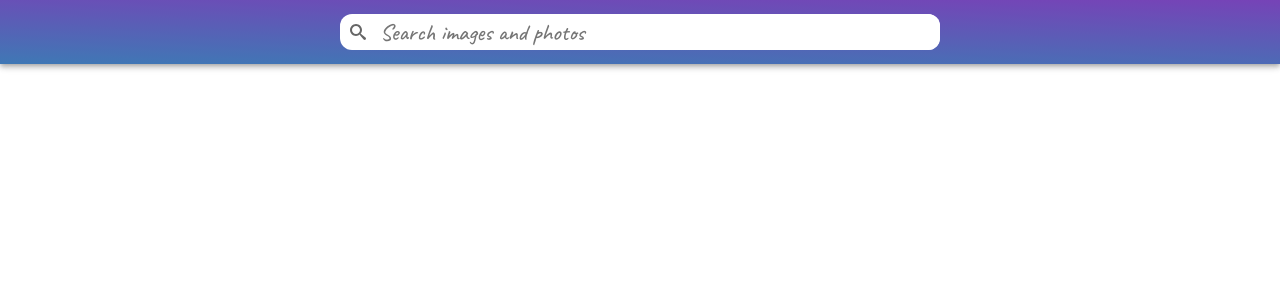
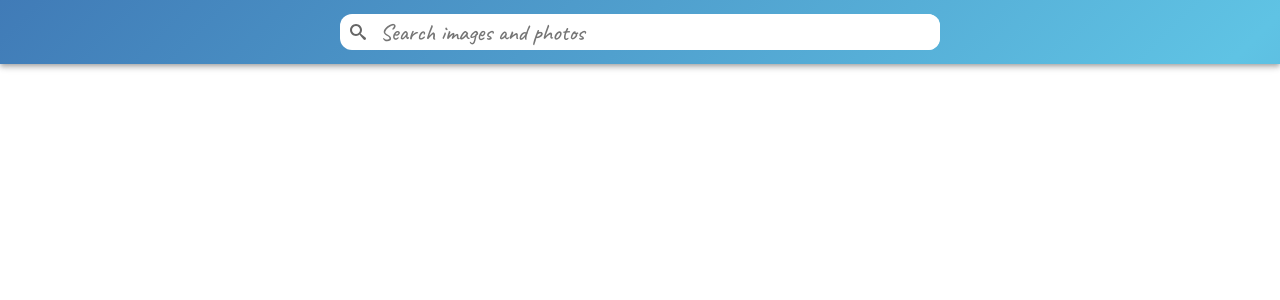
Before and after one commit to YevhenChementsov/react-image-finder-hooks, a React (Vite) app: page / in a window 1280 px wide. Shown: the top 300 px of the page. Built offline with nearby package versions, Linux system fonts and the light colour scheme.

Commit message:
Update main app theme

```diff
--- a/src/components/ImageGalleryItem/ImageGalleryItem.styled.js
+++ b/src/components/ImageGalleryItem/ImageGalleryItem.styled.js
@@ -4,7 +4,7 @@ export const Image = styled.img`
   width: 100%;
   height: 260px;
   object-fit: cover;
-  transition: transform 250ms cubic-bezier(0.4, 0, 0.2, 1);
+  transition: transform 550ms cubic-bezier(0.4, 0, 0.2, 1);
 
   &:hover {
     transform: scale(1.05);
--- a/src/components/LoadMoreButton/LoadMoreButton.styled.js
+++ b/src/components/LoadMoreButton/LoadMoreButton.styled.js
@@ -3,8 +3,15 @@ import styled from 'styled-components';
 export const LoadButton = styled.button`
   padding: 8px 16px;
   border-radius: 12px;
-  background-color: ${props => props.theme.colors.button};
-  transition: all 250ms cubic-bezier(0.4, 0, 0.2, 1);
+  background-image: ${props => `linear-gradient(
+    to right,
+    ${props.theme.colors.firstGradientColor} 0%,
+    ${props.theme.colors.secondGradientColor} 35%,
+    ${props.theme.colors.thirdGradientColor} 51%,
+    ${props.theme.colors.secondGradientColor} 65%,
+    ${props.theme.colors.firstGradientColor} 100%
+  )`};
+  transition: all 350ms ease-in-out;
   text-align: center;
   display: inline-block;
   color: ${props => props.theme.colors.white};
@@ -18,13 +25,17 @@ export const LoadButton = styled.button`
   font-weight: 500;
   min-width: 160px;
   box-shadow:
-    0px 3px 1px -2px rgba(0, 0, 0, 0.2),
-    0px 2px 2px 0px rgba(0, 0, 0, 0.14),
-    0px 1px 5px 0px rgba(0, 0, 0, 0.12);
+    0px 31px 38.75px 0px rgba(43, 66, 147, 0.04),
+    0px 2px 2px 0px rgba(130, 72, 187, 0.16) inset,
+    0px -2px 2px 0px rgba(43, 66, 147, 0.15) inset,
+    0px 4px 4px 0px rgba(43, 66, 147, 0.11),
+    0px -4px 4px 0px rgba(130, 72, 187, 0.1);
+  backdrop-filter: blur(7px);
+  background-size: 200% auto;
 
   &:hover,
   :focus {
-    background-color: ${props => props.theme.colors.buttonHover};
+    background-position: right top;
   }
 `;
 
--- a/src/components/Loader/Loader.jsx
+++ b/src/components/Loader/Loader.jsx
@@ -5,7 +5,7 @@ const Loader = () => {
     <ThreeDots
       height="80"
       width="80"
-      color="#40e0d0"
+      color="#7643b7"
       ariaLabel="three-dots-loading"
       wrapperStyle={{ justifyContent: 'center' }}
       visible={true}
--- a/src/components/ScrollToTopButton/ScrollToTopButton.styled.js
+++ b/src/components/ScrollToTopButton/ScrollToTopButton.styled.js
@@ -10,7 +10,7 @@ export const ToTopButton = styled(ScrollToTop)`
   padding: 0;
   border-radius: 50%;
   background-color: transparent;
-  color: ${props => props.theme.colors.button};
+  color: #5fc3e4;
   opacity: 0.5;
   transition:
     background-color 0.3s,
--- a/src/components/SearchBar/SearchBar.styled.js
+++ b/src/components/SearchBar/SearchBar.styled.js
@@ -14,11 +14,30 @@ export const Header = styled.header`
   padding-top: 12px;
   padding-bottom: 12px;
   color: ${props => props.theme.colors.white};
-  background: linear-gradient(181deg, #7643b7 0%, #3f78b5 100%);
+  background: ${props => `linear-gradient(-45deg,
+    ${props.theme.colors.firstGradientColor},
+    ${props.theme.colors.secondGradientColor},
+    ${props.theme.colors.thirdGradientColor},
+    ${props.theme.colors.secondGradientColor},
+    ${props.theme.colors.firstGradientColor})`};
+  background-size: 400% 400%;
+  animation: gradient 10s ease-in-out infinite;
   box-shadow:
     0px 2px 4px -1px rgba(0, 0, 0, 0.2),
     0px 4px 5px 0px rgba(0, 0, 0, 0.14),
     0px 1px 10px 0px rgba(0, 0, 0, 0.12);
+
+  @keyframes gradient {
+    0% {
+      background-position: 0% 50%;
+    }
+    50% {
+      background-position: 100% 50%;
+    }
+    100% {
+      background-position: 0% 50%;
+    }
+  }
 `;
 
 export const Form = styled.form`
--- a/src/constants/theme.js
+++ b/src/constants/theme.js
@@ -2,7 +2,8 @@ export const theme = Object.freeze({
   colors: {
     white: '#ffffff',
     black: '#212121',
-    button: '#3f51b5',
-    buttonHover: '#303f9f',
+    firstGradientColor: '#7643b7',
+    secondGradientColor: '#3f78b5',
+    thirdGradientColor: '#5fc3e4',
   },
 });
```
